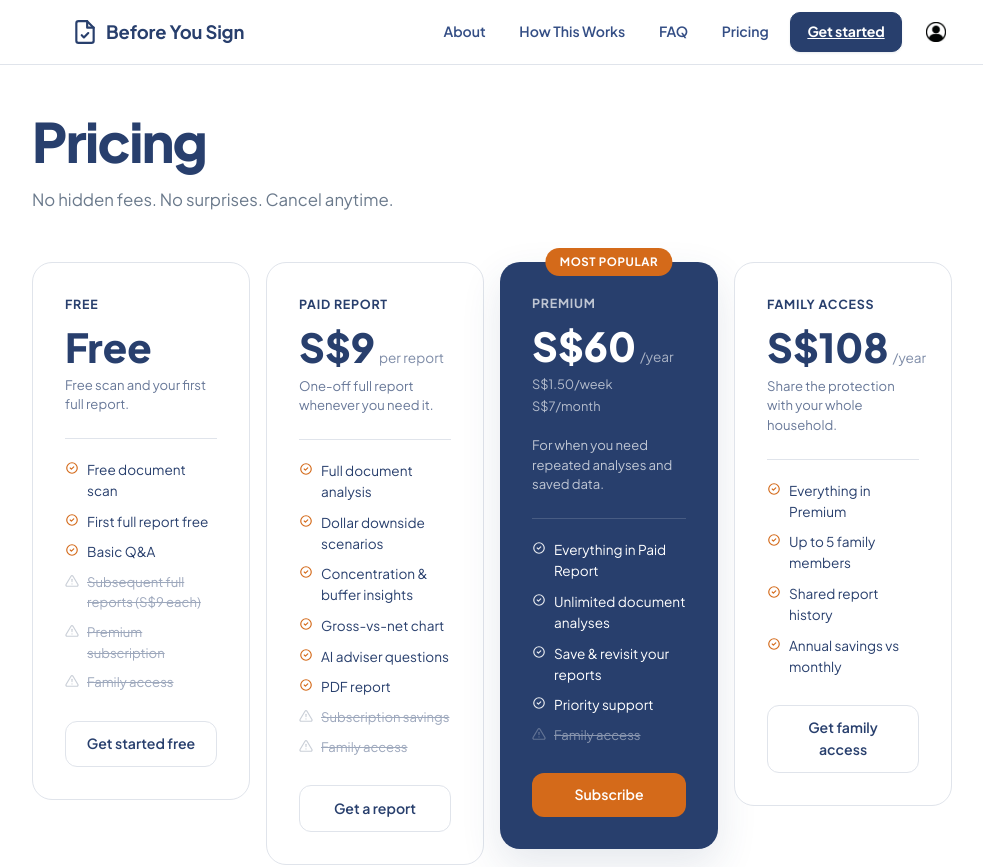
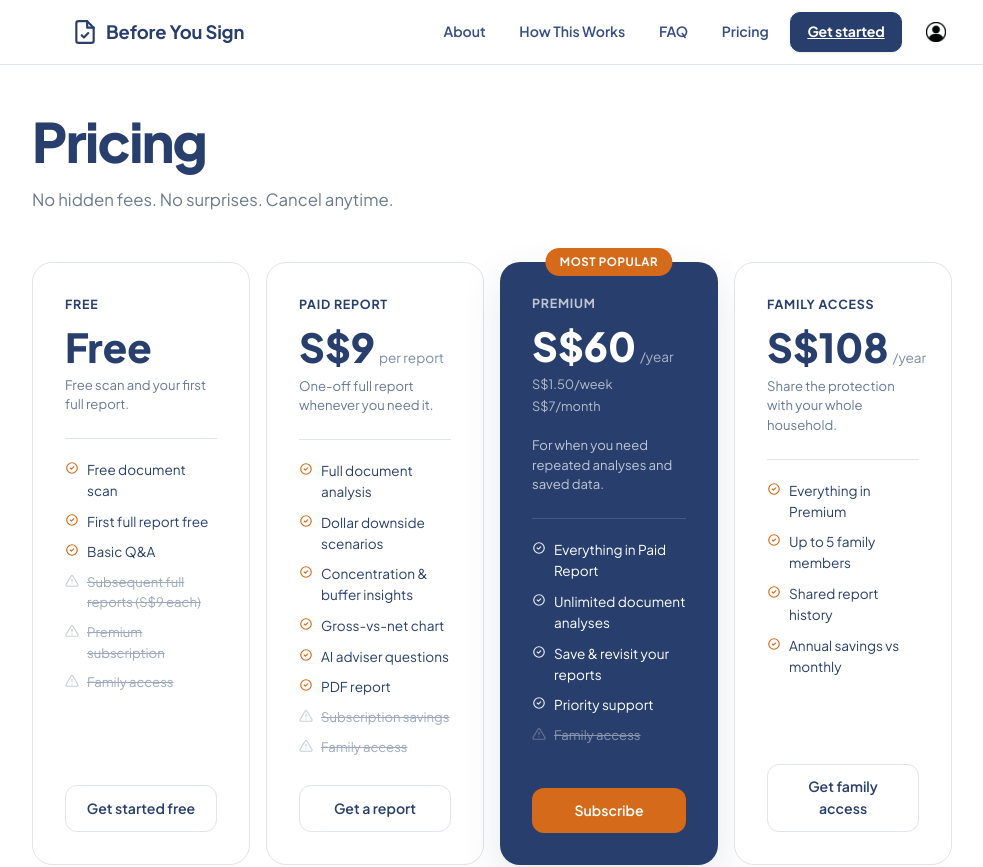
Before and after one commit to junhaochoo/Before-you-, a Next.js app in the folder apps/web/: page /pricing in a window 1280 px wide. Shown: the top 867 px of the page, without its empty margins (148-1131 px from the left). Built offline with nearby package versions, Linux system fonts and the light colour scheme.

Commit message:
fix(pricing): alignItems stretch so all tier cards are uniform height
Co-Authored-By: Claude <noreply@anthropic.com>

```diff
--- a/apps/web/app/pricing/page.tsx
+++ b/apps/web/app/pricing/page.tsx
@@ -95,7 +95,7 @@ export default function PricingPage() {
           gridTemplateColumns: "repeat(auto-fit, minmax(200px, 1fr))",
           gap: "1rem",
           marginBottom: "3.5rem",
-          alignItems: "start",
+          alignItems: "stretch",
         }}
       >
         {tiers.map((tier) => (
```
